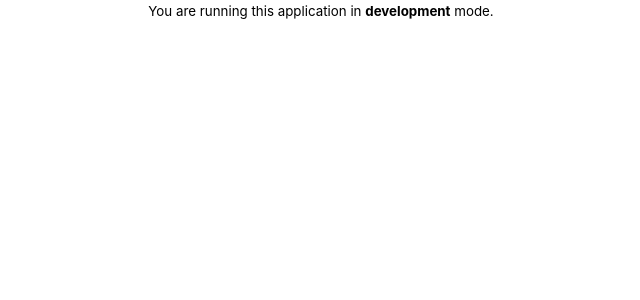
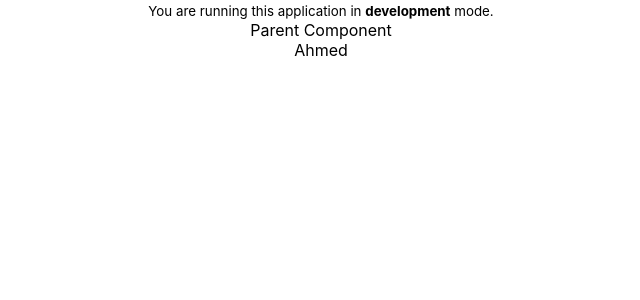
Before and after one commit to AhmedElyacoubiForJ/reactjs-tutorial-for-beginners, a React (Create React App) app: page / in a window 1280 px wide. Shown: the top 300 px of the page, without its empty margins (319-959 px from the left). Built offline with nearby package versions, Linux system fonts and the light colour scheme.

Commit message:
memo component demo

```diff
--- a/src/App.js
+++ b/src/App.js
@@ -28,6 +28,7 @@
 import ParentComponentDemo from './components/pure-component/ParentComponentDemo';
 import MyPureComponent from './components/pure-component/MyPureComponent';
 import QuickStart from './components/react-dev-learn/QuickStart';
+import ParentMemoComponentDemo from './components/memo/ParentMemoComponentDemo';
 
 
 
@@ -35,7 +36,7 @@
   return (
     <div className="App">
       <small>You are running this application in <b>{process.env.NODE_ENV}</b> mode.</small>
-
+      <ParentMemoComponentDemo />
       {/*
       <Greet />
       <Welcome />
--- /dev/null
+++ b/src/components/memo/MemoComponent.js
@@ -0,0 +1,15 @@
+import React from 'react'
+
+// rfce
+// What we achieved with pure component, i.e. performance.
+// we can also achieve it with memo in functional component
+// and so this component will be renderer only if the prop
+// will be changed
+function MemoComponent({name}) {
+    console.log("Rendering Memo Component")
+  return (
+    <div>{name}</div>
+  )
+}
+
+export default React.memo(MemoComponent)
--- /dev/null
+++ b/src/components/memo/ParentMemoComponentDemo.js
@@ -0,0 +1,36 @@
+import React, { Component} from 'react';
+import MemoComponent from './MemoComponent';
+
+// rce
+class ParentMemoComponentDemo extends Component {
+    // rconst
+    constructor(props) {
+        super(props)
+
+        this.state = {
+            name: 'Ahmed'
+        }
+    }
+
+    // cdm
+    componentDidMount() {
+        setInterval(() => {
+            this.setState({
+                name: 'Ahmed'
+            })
+        }, 2000); // interval: 2s
+    }
+
+    render() {
+        // clg
+        console.log('###################Parent Component render method###################')
+        return (
+            <div>
+                Parent Component
+                <MemoComponent name={this.state.name}/>
+            </div>
+        )
+    }
+}
+
+export default ParentMemoComponentDemo
```
